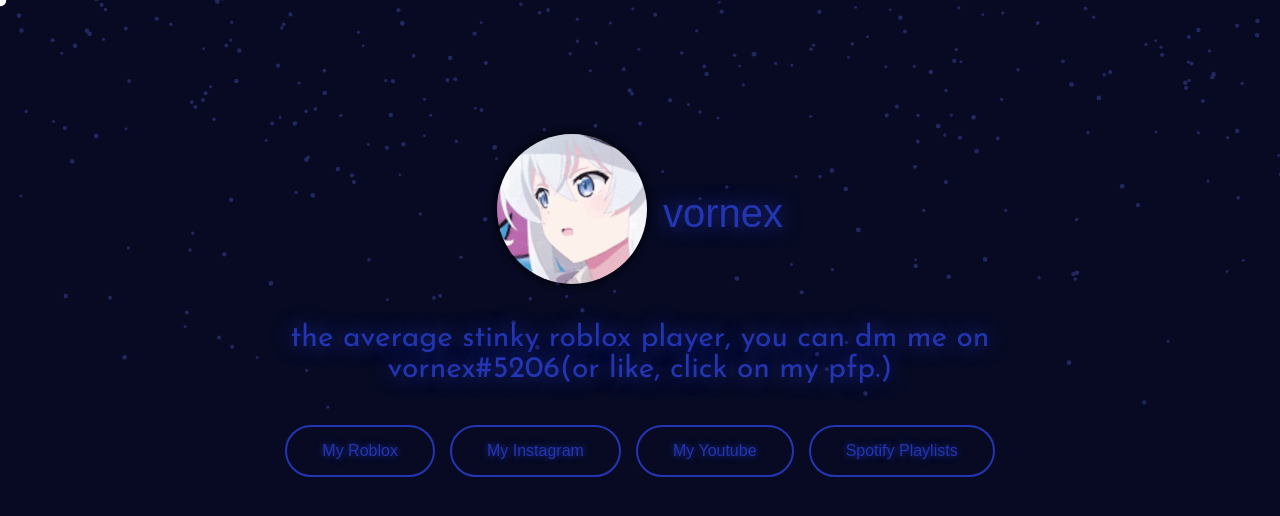
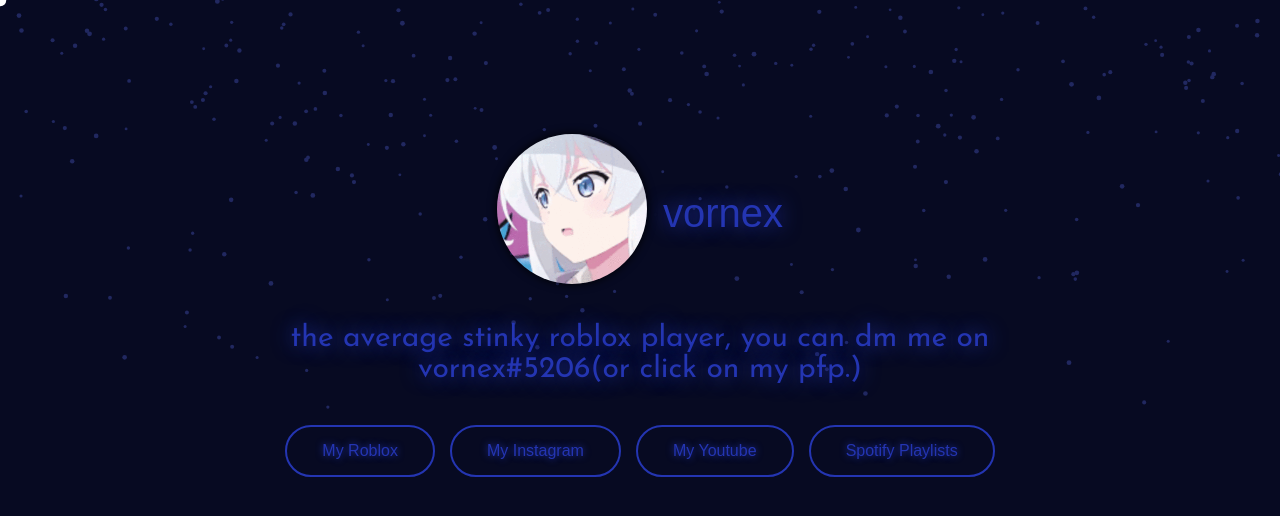
Before and after one commit to vornex-gh/socials, a plain HTML site: page index.html in a window 1280 px wide. Drawn offline with Linux system fonts and the light colour scheme.

Commit message:
Update index.html

```diff
--- a/index.html
+++ b/index.html
@@ -38,7 +38,7 @@
 <a href="https://discord.com/users/704002391464214548">vornex</a>
 </div>
 <div class="text">
-<p>the average stinky roblox player, you can dm me on vornex#5206(or like, click on my pfp.)
+<p>the average stinky roblox player, you can dm me on vornex#5206(or click on my pfp.)
 </div>
 <div>
 <button class="ugg" onclick="window.location.href='redirect/ugg/index.html';">
```
